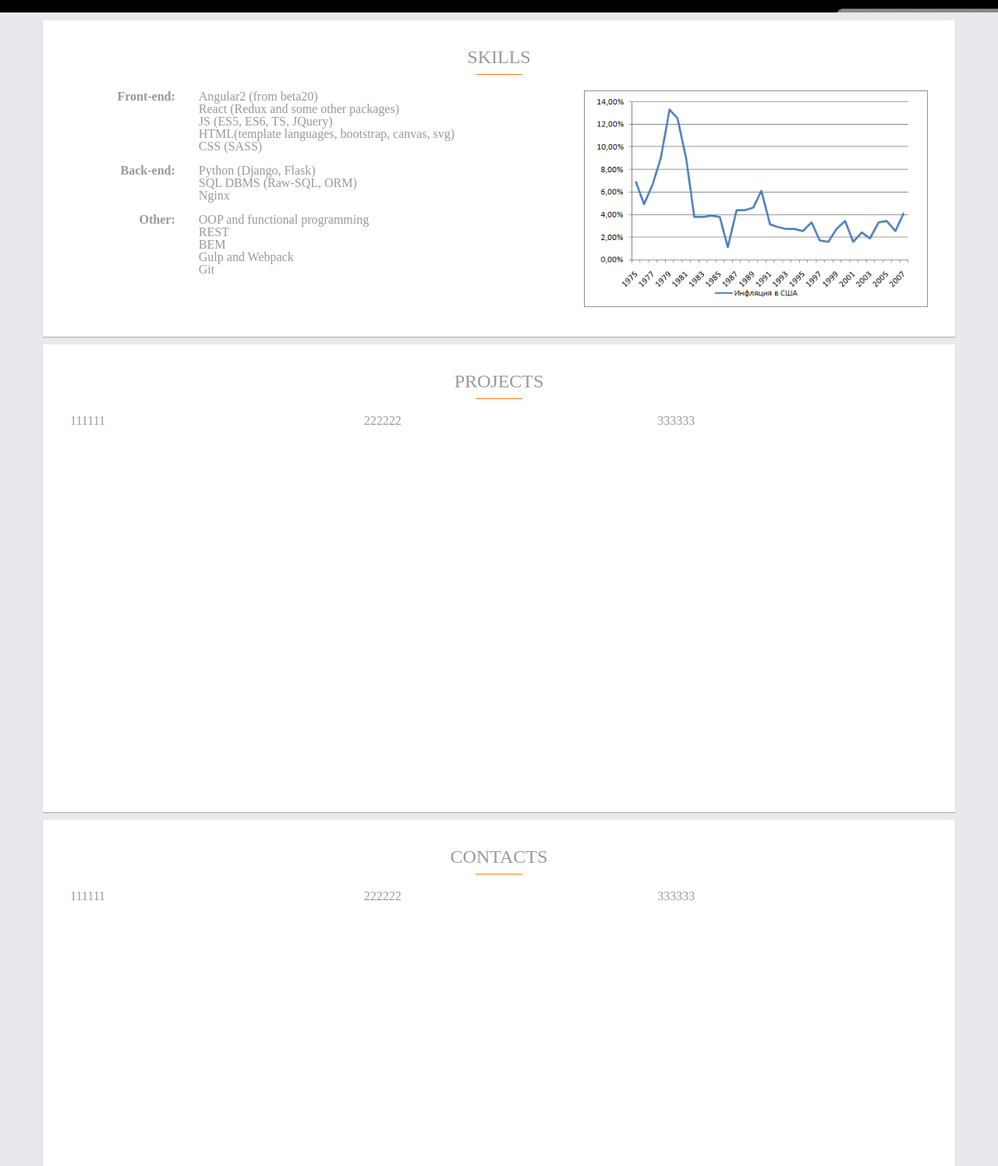
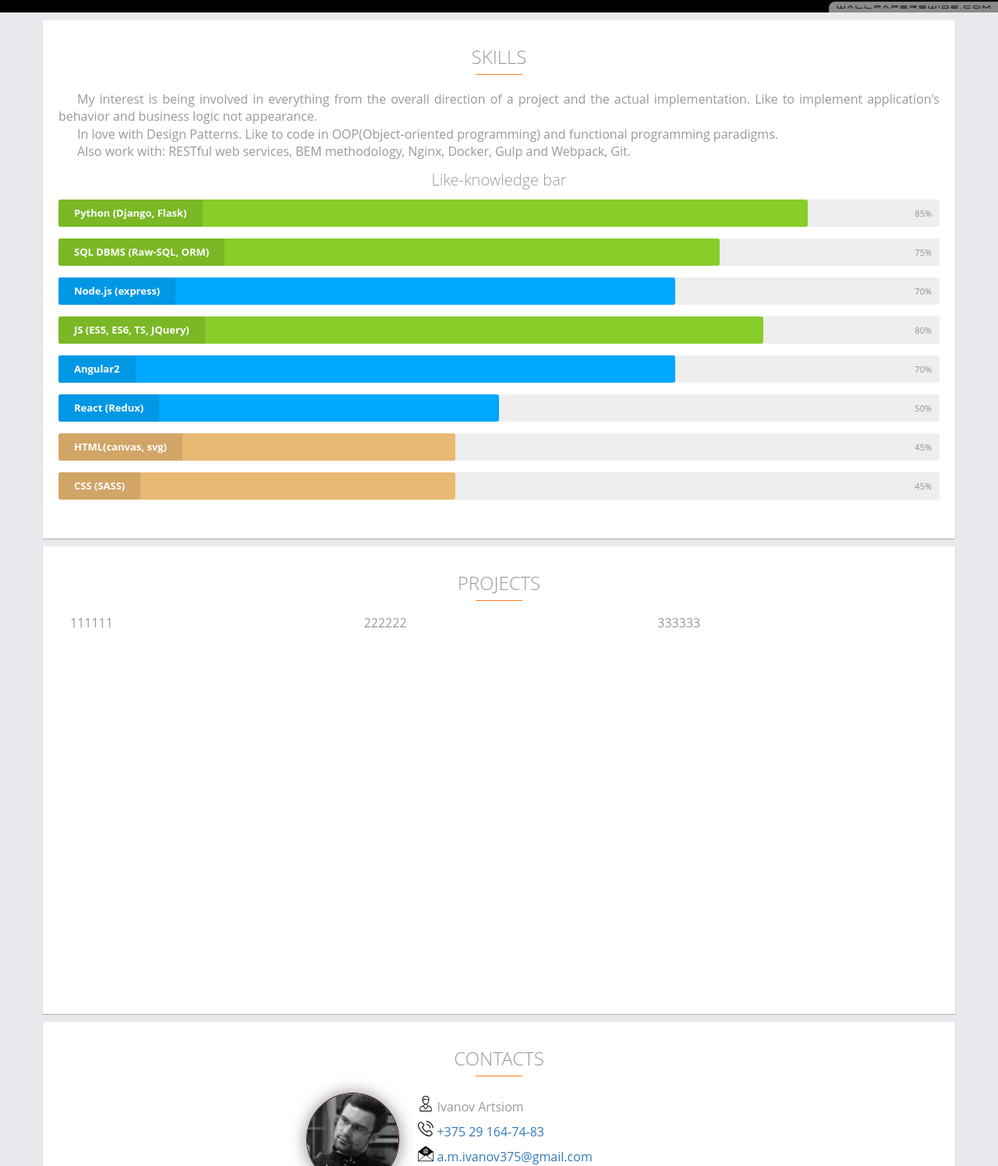
Before and after one commit to Buggytheclown/crossroad-resume, a website: page src/app/html/index.html in a window 1280 px wide. Shown: the part 784-2280 px from the top of the page at 78% size. Drawn offline with nearby package versions, Linux system fonts and the light colour scheme; files that its build step writes are made by us from their sources.

Commit message:
section about, skills, contact

```diff
--- a/src/app/css/index.scss
+++ b/src/app/css/index.scss
@@ -3,9 +3,11 @@
 
 body {
   background: #e7e9ec;
+  font-family: Open Sans, Helvetica, Arial, sans-serif;
 }
 
 .about .about__img {
+  position: relative;
   background-color: rgba(0, 0, 0, 0);
   background-repeat: no-repeat;
   background-image: url(/assets/img/black_keyboard-wallpaper-1280x800.jpg);
@@ -15,8 +17,36 @@ body {
   height: 100vh;
 }
 
+.about {
+  &__info {
+    box-shadow: 0 1px 1px rgba(0, 0, 0, 0.15), -1px 0 0 rgba(0, 0, 0, 0.03), 1px 0 0 rgba(0, 0, 0, 0.03), 0 1px 0 rgba(0, 0, 0, 0.12);
+    background-color: #e7e9ec;
+    color: #999;
+
+    //background: #E9EBF8;
+    //box-shadow: 0 1px 20px rgba(16, 0, 11, .5);
+    top: calc(50% - 125px);
+    left: calc(50% - 300px);
+    position: absolute;
+    padding: 10px;
+    border-radius: 5px;
+    border: 1px solid #2b001e;
+  }
+  &__photo {
+    height: 200px;
+    margin: 0 20px;
+    border-radius: 50%;
+    border: 1px solid #2b001e;
+    box-shadow: 0 1px 20px rgba(16, 0, 11, .5);
+  }
+  &__text {
+    display: inline-block;
+    vertical-align: top;
+  }
+}
+
 /*TODO remove*/
-section:not(.about):not(.skills) .container {
+section.projects .container {
   min-height: 75vh;
 }
 
@@ -25,6 +55,7 @@ section:not(.about):not(.skills) .container {
     padding: 35px;
     /*border: 1px solid black;*/
     margin-top: 10px;
+    margin-bottom: 10px;
     box-shadow: 0 1px 1px rgba(0, 0, 0, 0.15), -1px 0 0 rgba(0, 0, 0, 0.03), 1px 0 0 rgba(0, 0, 0, 0.03), 0 1px 0 rgba(0, 0, 0, 0.12);
     background-color: #fff;
     color: #999;
@@ -48,15 +79,118 @@ section:not(.about):not(.skills) .container {
   }
 }
 
-.skills .skills__diagram img {
-  width: 100%;
+.sections-wrapper__line {
+  padding: 5px 0;
+  img {
+    height: 20px;
+  }
+  p {
+    display: inline-block;
+  }
+}
+
+.sections-wrapper__photo {
+  height: 120px;
+  margin: 0 20px;
+  border-radius: 50%;
+  border: 1px solid #2b001e;
+  box-shadow: 0 1px 20px rgba(16, 0, 11, .5);
+
 }
 
 .skills__list__front-end__title, .skills__list__back-end__title, .skills__list__other__title {
   text-align: right;
   font-weight: bold;
+
 }
 
-.skills .skills__list > * {
+.skills {
+  &__list {
+    margin-bottom: 15px;
+    p {
+      text-indent: 1.5em;
+      text-align: justify;
+      line-height: 1.4em;
+    }
+  }
+  &__bar-title {
+    text-align: center;
+    margin: 15px;
+    font-weight: 300;
+    font-size: 20px;
+  }
+
+}
+
+.skillbar {
+  font-family: 'Open Sans', 'sans-serif';
+  position: relative;
+  display: block;
   margin-bottom: 15px;
+  width: 100%;
+  background: #eee;
+  height: 35px;
+  border-radius: 3px;
+  -moz-border-radius: 3px;
+  -webkit-border-radius: 3px;
+  -webkit-transition: 0.4s linear;
+  -moz-transition: 0.4s linear;
+  -ms-transition: 0.4s linear;
+  -o-transition: 0.4s linear;
+  transition: 0.4s linear;
+  -webkit-transition-property: width, background-color;
+  -moz-transition-property: width, background-color;
+  -ms-transition-property: width, background-color;
+  -o-transition-property: width, background-color;
+  transition-property: width, background-color;
 }
+
+.skillbar-title {
+  position: absolute;
+  top: 0;
+  left: 0;
+  font-weight: bold;
+  font-size: 13px;
+  color: #fff;
+  background: #6adcfa;
+  -webkit-border-top-left-radius: 3px;
+  -webkit-border-bottom-left-radius: 4px;
+  -moz-border-radius-topleft: 3px;
+  -moz-border-radius-bottomleft: 3px;
+  border-top-left-radius: 3px;
+  border-bottom-left-radius: 3px;
+}
+
+.skillbar-title span {
+  display: block;
+  background: rgba(0, 0, 0, 0.1);
+  padding: 0 20px;
+  height: 35px;
+  line-height: 35px;
+  -webkit-border-top-left-radius: 3px;
+  -webkit-border-bottom-left-radius: 3px;
+  -moz-border-radius-topleft: 3px;
+  -moz-border-radius-bottomleft: 3px;
+  border-top-left-radius: 3px;
+  border-bottom-left-radius: 3px;
+}
+
+.skillbar-bar {
+  height: 35px;
+  width: 0px;
+  background: #6adcfa;
+  border-radius: 3px;
+  -moz-border-radius: 3px;
+  -webkit-border-radius: 3px;
+}
+
+.skill-bar-percent {
+  position: absolute;
+  right: 10px;
+  top: 0;
+  font-size: 11px;
+  height: 35px;
+  line-height: 35px;
+  color: #444;
+  color: rgba(0, 0, 0, 0.4);
+}
--- a/src/app/html/index.html
+++ b/src/app/html/index.html
@@ -2,10 +2,12 @@
 <html lang="en">
 <head>
     <meta charset="UTF-8">
+    <meta name="viewport" content="width=device-width, initial-scale=1, maximum-scale=1">
     <title>Resume</title>
     <link rel="stylesheet" type="text/css" href="/assets/css/bootstrap.min.css"/>
     <link rel="stylesheet" type="text/css" href="/assets/css/reset.css"/>
     <link rel="stylesheet" type="text/css" href="/app/css/index.css"/>
+
 
 </head>
 <body>
@@ -25,8 +27,11 @@
 <div class="sections-wrapper">
 
     <section class="about">
-            <div class="row">
-                <div class="about__img"></div>
+        <div class="about__img">
+            <div class="about__info">
+                <img class="about__photo" src="/assets/img/IMG_7194+.jpg">
+                <p class="about__text">Hi, i'm Artsiom Ivanov, full-stack web developer. </p>
+            </div>
         </div>
     </section>
 
@@ -35,55 +40,63 @@
             <h2 class="sections-wrapper__title">Skills</h2>
             <div class="row">
 
-                <div class="col-sm-7 skills__list">
-
-                    <div class="skills__list__front-end">
-                        <div class="row">
-                            <div class="col-xs-3">
-                                <p class="skills__list__front-end__title">Front-end:</p>
-                            </div>
-                            <div class="col-xs-9">
-                                <p>Angular2 (from beta20)</p>
-                                <p>React (Redux and some other packages)</p>
-                                <p>JS (ES5, ES6, TS, JQuery)</p>
-                                <p>HTML(template languages, bootstrap, canvas, svg)</p>
-                                <p>CSS (SASS)</p>
-                            </div>
-                        </div>
+                <div class="skills__list">
+                    <p>My interest is being involved in everything from the overall
+                        direction of a project and the actual implementation. Like to implement application's
+                        behavior and business logic not appearance.</p>
+                    <p>In love with Design Patterns. Like to code in OOP(Object-oriented programming) and functional
+                        programming paradigms. </p>
+                    <p>Also work with: RESTful web services, BEM methodology, Nginx, Docker, Gulp and Webpack, Git. </p>
                 </div>
 
-                    <div class="skills__list__back-end">
-                        <div class="row">
-                            <div class="col-xs-3">
-                                <p class="skills__list__back-end__title">Back-end:</p>
-                            </div>
-                            <div class="col-xs-9">
-                                <p>Python (Django, Flask)</p>
-                                <p>SQL DBMS (Raw-SQL, ORM)</p>
-                                <p>Nginx</p>
-                            </div>
-                        </div>
+                <h3 class="skills__bar-title">Like-knowledge bar</h3>
+
+                <div class="skillbar clearfix" data-percent="85">
+                    <div class="skillbar-title"><span>Python (Django, Flask)</span></div>
+                    <div class="skillbar-bar"></div>
+                    <div class="skill-bar-percent"></div>
                 </div>
 
-                    <div class="skills__list__other">
-                        <div class="row">
-                            <div class="col-xs-3">
-                                <p class="skills__list__other__title">Other:</p>
-                            </div>
-                            <div class="col-xs-9">
-                                <p>OOP and functional programming</p>
-                                <p>REST</p>
-                                <p>BEM</p>
-                                <p>Gulp and Webpack</p>
-                                <p>Git</p>
-                            </div>
-                        </div>
+                <div class="skillbar clearfix" data-percent="75">
+                    <div class="skillbar-title"><span>SQL DBMS (Raw-SQL, ORM)</span></div>
+                    <div class="skillbar-bar"></div>
+                    <div class="skill-bar-percent"></div>
                 </div>
 
+                <div class="skillbar clearfix" data-percent="70">
+                    <div class="skillbar-title"><span>Node.js (express)</span></div>
+                    <div class="skillbar-bar"></div>
+                    <div class="skill-bar-percent"></div>
                 </div>
 
-                <div class="col-sm-5 skills__diagram">
-                    <img src="/assets/img/test-grafic.gif" alt="">
+                <div class="skillbar clearfix" data-percent="80">
+                    <div class="skillbar-title"><span>JS (ES5, ES6, TS, JQuery)</span></div>
+                    <div class="skillbar-bar"></div>
+                    <div class="skill-bar-percent"></div>
+                </div>
+
+                <div class="skillbar clearfix" data-percent="70">
+                    <div class="skillbar-title"><span>Angular2</span></div>
+                    <div class="skillbar-bar"></div>
+                    <div class="skill-bar-percent"></div>
+                </div>
+
+                <div class="skillbar clearfix" data-percent="50">
+                    <div class="skillbar-title"><span>React (Redux)</span></div>
+                    <div class="skillbar-bar"></div>
+                    <div class="skill-bar-percent"></div>
+                </div>
+
+                <div class="skillbar clearfix" data-percent="45">
+                    <div class="skillbar-title"><span>HTML(canvas, svg)</span></div>
+                    <div class="skillbar-bar"></div>
+                    <div class="skill-bar-percent"></div>
+                </div>
+
+                <div class="skillbar clearfix" data-percent="45">
+                    <div class="skillbar-title"><span>CSS (SASS)</span></div>
+                    <div class="skillbar-bar"></div>
+                    <div class="skill-bar-percent"></div>
                 </div>
 
             </div>
@@ -105,9 +118,33 @@
         <div class="container">
             <div class="row">
                 <h2 class="sections-wrapper__title">Contacts</h2>
-                <div class="col-sm-4">111111</div>
-                <div class="col-sm-4">222222</div>
-                <div class="col-sm-4">333333</div>
+
+                <div class="col-sm-6 col-sm-offset-3">
+                    <img class="sections-wrapper__photo" src="/assets/img/IMG_7194+.jpg">
+
+                    <div style="display: inline-block">
+                        <div class="sections-wrapper__line">
+                            <img src="/assets/img/icons/user.svg">
+                            <p>Ivanov Artsiom</p>
+                        </div>
+
+                        <div class="sections-wrapper__line">
+                            <img src="/assets/img/icons/phone-call.svg">
+                            <p><a href="tel:+375291647483">+375 29 164-74-83</a></p>
+                        </div>
+
+                        <div class="sections-wrapper__line">
+                            <img src="/assets/img/icons/opened-email-envelope.svg">
+                            <p><a href="mailto:a.m.ivanov375@gmail.com">a.m.ivanov375@gmail.com</a></p>
+                        </div>
+
+                        <div class="sections-wrapper__line">
+                            <img src="/assets/img/icons/github-logo.svg">
+                            <p><a target="_blank" href="https://github.com/Buggytheclown">Buggytheclown</a></p>
+                        </div>
+                    </div>
+                </div>
+
             </div>
         </div>
     </section>
@@ -115,4 +152,6 @@
 </div>
 
 </body>
+<script type="text/javascript" src="/assets/js/jquery.min.js"></script>
+<script type="text/javascript" src="/app/js/index.js"></script>
 </html>
--- /dev/null
+++ b/src/app/js/index.js
@@ -0,0 +1,50 @@
+(function ($) {
+
+    $(function () {
+        prepareSkills();
+        // animateSkills();
+    });
+
+    function prepareSkills() {
+        function chooseColor(percent) {
+            if (percent < 25) {
+                return '#A63D40';
+            } else if (percent < 50) {
+                return '#E9B872';
+            } else if (percent < 75) {
+                return '#00a8ff';
+            } else if (percent <= 100) {
+                return '#88cd2a';
+            } else {
+                throw 'in chooseColor - wrong percent: ' + percent;
+            }
+        }
+
+        jQuery('.skillbar').each(function () {
+            var $this = jQuery(this);
+            var currentProcent = $this.attr('data-percent');
+            $this
+                .find('.skillbar-bar, .skillbar-title')
+                .css('background', chooseColor(currentProcent));
+
+            $this
+                .find('.skillbar-bar')
+                .css('width', currentProcent + '%');
+
+            $this
+                .find('.skill-bar-percent')
+                .html(currentProcent + '%');
+
+        });
+    }
+
+    // function animateSkills() {
+    //     jQuery('.skillbar').each(function () {
+    //         jQuery(this).find('.skillbar-bar').animate({
+    //             width: jQuery(this).attr('data-percent') + '%'
+    //         }, 2000);
+    //     });
+    // }
+
+
+})(jQuery);
```
Also changed, not shown: gulpfile.js (+22 -0 lines), src/assets/img/IMG_7194+.jpg (added), src/assets/img/icons/github-logo.svg (added), src/assets/img/icons/message.svg (added), src/assets/img/icons/opened-email-envelope.svg (added), src/assets/img/icons/phone-call.svg (added), src/assets/img/icons/user.svg (added), src/assets/js/jquery.min.js (added). Lines whose indentation alone changed are shown as unchanged.
